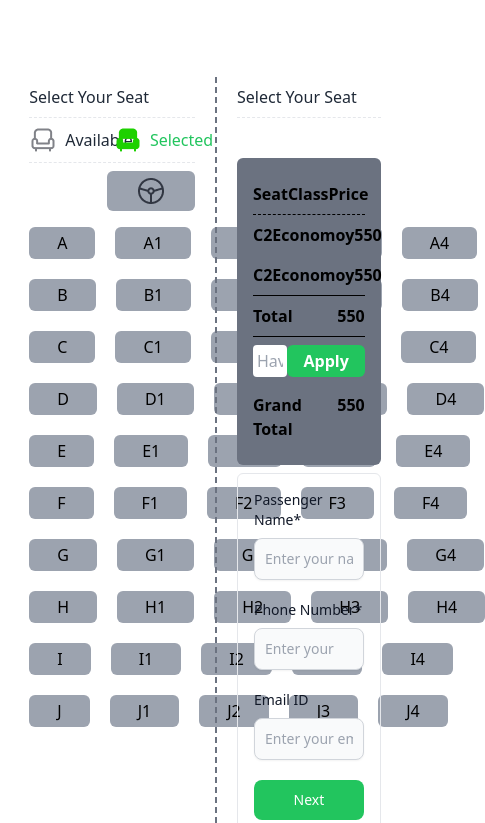
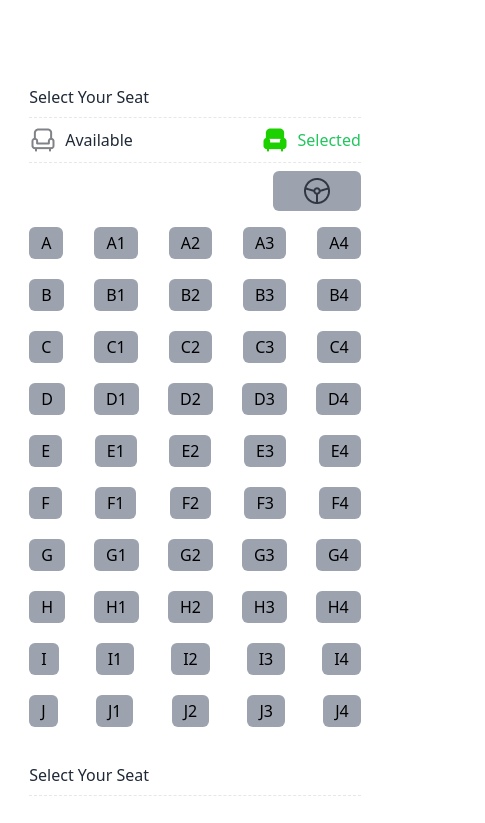
Before and after one commit to takbirgazi/assignment_5, a plain HTML site: page index.html in a window 390 px wide. Shown: the part 2274-3097 px from the top of the page, 485 px wide, since content can reach past the window. Drawn offline with nearby package versions, Linux system fonts and the light colour scheme.

Commit message:
Design Complete

```diff
--- a/index.html
+++ b/index.html
@@ -154,9 +154,9 @@
         </section>
           <div class="w-[85%] mx-auto">
 
-            <div class="flex gap-5 my-10">
+            <div class="flex lg:flex-row flex-col gap-5 my-10">
               <!-- Ticket Left Start -->
-            <div class="w-[50%]">
+            <div class="lg:w-[50%] w-full">
               <div class="border-b border-dashed py-2">
                 <h3>Select Your Seat</h3>
               </div>
@@ -170,74 +170,74 @@
               <!-- Seats  -->
               <div class="my-2 flex flex-col gap-5">
                 <div class="flex justify-between gap-5">
-                  <div class="py-1 px-7 rounded-md bg-gray-400 text-black">A</div>
-                  <div class="py-1 px-7 rounded-md bg-gray-400 text-black">A1</div>
-                  <div class="py-1 px-7 rounded-md bg-gray-400 text-black">A2</div>
-                  <div class="py-1 px-7 rounded-md bg-gray-400 text-black">A3</div>
-                  <div class="py-1 px-7 rounded-md bg-gray-400 text-black">A4</div>
+                  <div class="py-1 px-3 lg:px-7 rounded-md bg-gray-400 text-black">A</div>
+                  <div class="py-1 px-3 lg:px-7 rounded-md bg-gray-400 text-black">A1</div>
+                  <div class="py-1 px-3 lg:px-7 rounded-md bg-gray-400 text-black">A2</div>
+                  <div class="py-1 px-3 lg:px-7 rounded-md bg-gray-400 text-black">A3</div>
+                  <div class="py-1 px-3 lg:px-7 rounded-md bg-gray-400 text-black">A4</div>
                 </div>
                 <div class="flex justify-between gap-5">
-                  <div class="py-1 px-7 rounded-md bg-gray-400 text-black">B</div>
-                  <div class="py-1 px-7 rounded-md bg-gray-400 text-black">B1</div>
-                  <div class="py-1 px-7 rounded-md bg-gray-400 text-black">B2</div>
-                  <div class="py-1 px-7 rounded-md bg-gray-400 text-black">B3</div>
-                  <div class="py-1 px-7 rounded-md bg-gray-400 text-black">B4</div>
+                  <div class="py-1 px-3 lg:px-7 rounded-md bg-gray-400 text-black">B</div>
+                  <div class="py-1 px-3 lg:px-7 rounded-md bg-gray-400 text-black">B1</div>
+                  <div class="py-1 px-3 lg:px-7 rounded-md bg-gray-400 text-black">B2</div>
+                  <div class="py-1 px-3 lg:px-7 rounded-md bg-gray-400 text-black">B3</div>
+                  <div class="py-1 px-3 lg:px-7 rounded-md bg-gray-400 text-black">B4</div>
                 </div>
                 <div class="flex justify-between gap-5">
-                  <div class="py-1 px-7 rounded-md bg-gray-400 text-black">C</div>
-                  <div class="py-1 px-7 rounded-md bg-gray-400 text-black">C1</div>
-                  <div class="py-1 px-7 rounded-md bg-gray-400 text-black">C2</div>
-                  <div class="py-1 px-7 rounded-md bg-gray-400 text-black">C3</div>
-                  <div class="py-1 px-7 rounded-md bg-gray-400 text-black">C4</div>
+                  <div class="py-1 px-3 lg:px-7 rounded-md bg-gray-400 text-black">C</div>
+                  <div class="py-1 px-3 lg:px-7 rounded-md bg-gray-400 text-black">C1</div>
+                  <div class="py-1 px-3 lg:px-7 rounded-md bg-gray-400 text-black">C2</div>
+                  <div class="py-1 px-3 lg:px-7 rounded-md bg-gray-400 text-black">C3</div>
+                  <div class="py-1 px-3 lg:px-7 rounded-md bg-gray-400 text-black">C4</div>
                 </div>
                 <div class="flex justify-between gap-5">
-                  <div class="py-1 px-7 rounded-md bg-gray-400 text-black">D</div>
-                  <div class="py-1 px-7 rounded-md bg-gray-400 text-black">D1</div>
-                  <div class="py-1 px-7 rounded-md bg-gray-400 text-black">D2</div>
-                  <div class="py-1 px-7 rounded-md bg-gray-400 text-black">D3</div>
-                  <div class="py-1 px-7 rounded-md bg-gray-400 text-black">D4</div>
+                  <div class="py-1 px-3 lg:px-7 rounded-md bg-gray-400 text-black">D</div>
+                  <div class="py-1 px-3 lg:px-7 rounded-md bg-gray-400 text-black">D1</div>
+                  <div class="py-1 px-3 lg:px-7 rounded-md bg-gray-400 text-black">D2</div>
+                  <div class="py-1 px-3 lg:px-7 rounded-md bg-gray-400 text-black">D3</div>
+                  <div class="py-1 px-3 lg:px-7 rounded-md bg-gray-400 text-black">D4</div>
                 </div>
                 <div class="flex justify-between gap-5">
-                  <div class="py-1 px-7 rounded-md bg-gray-400 text-black">E</div>
-                  <div class="py-1 px-7 rounded-md bg-gray-400 text-black">E1</div>
-                  <div class="py-1 px-7 rounded-md bg-gray-400 text-black">E2</div>
-                  <div class="py-1 px-7 rounded-md bg-gray-400 text-black">E3</div>
-                  <div class="py-1 px-7 rounded-md bg-gray-400 text-black">E4</div>
+                  <div class="py-1 px-3 lg:px-7 rounded-md bg-gray-400 text-black">E</div>
+                  <div class="py-1 px-3 lg:px-7 rounded-md bg-gray-400 text-black">E1</div>
+                  <div class="py-1 px-3 lg:px-7 rounded-md bg-gray-400 text-black">E2</div>
+                  <div class="py-1 px-3 lg:px-7 rounded-md bg-gray-400 text-black">E3</div>
+                  <div class="py-1 px-3 lg:px-7 rounded-md bg-gray-400 text-black">E4</div>
                 </div>
                 <div class="flex justify-between gap-5">
-                  <div class="py-1 px-7 rounded-md bg-gray-400 text-black">F</div>
-                  <div class="py-1 px-7 rounded-md bg-gray-400 text-black">F1</div>
-                  <div class="py-1 px-7 rounded-md bg-gray-400 text-black">F2</div>
-                  <div class="py-1 px-7 rounded-md bg-gray-400 text-black">F3</div>
-                  <div class="py-1 px-7 rounded-md bg-gray-400 text-black">F4</div>
+                  <div class="py-1 px-3 lg:px-7 rounded-md bg-gray-400 text-black">F</div>
+                  <div class="py-1 px-3 lg:px-7 rounded-md bg-gray-400 text-black">F1</div>
+                  <div class="py-1 px-3 lg:px-7 rounded-md bg-gray-400 text-black">F2</div>
+                  <div class="py-1 px-3 lg:px-7 rounded-md bg-gray-400 text-black">F3</div>
+                  <div class="py-1 px-3 lg:px-7 rounded-md bg-gray-400 text-black">F4</div>
                 </div>
                 <div class="flex justify-between gap-5">
-                  <div class="py-1 px-7 rounded-md bg-gray-400 text-black">G</div>
-                  <div class="py-1 px-7 rounded-md bg-gray-400 text-black">G1</div>
-                  <div class="py-1 px-7 rounded-md bg-gray-400 text-black">G2</div>
-                  <div class="py-1 px-7 rounded-md bg-gray-400 text-black">G3</div>
-                  <div class="py-1 px-7 rounded-md bg-gray-400 text-black">G4</div>
+                  <div class="py-1 px-3 lg:px-7 rounded-md bg-gray-400 text-black">G</div>
+                  <div class="py-1 px-3 lg:px-7 rounded-md bg-gray-400 text-black">G1</div>
+                  <div class="py-1 px-3 lg:px-7 rounded-md bg-gray-400 text-black">G2</div>
+                  <div class="py-1 px-3 lg:px-7 rounded-md bg-gray-400 text-black">G3</div>
+                  <div class="py-1 px-3 lg:px-7 rounded-md bg-gray-400 text-black">G4</div>
                 </div>
                 <div class="flex justify-between gap-5">
-                  <div class="py-1 px-7 rounded-md bg-gray-400 text-black">H</div>
-                  <div class="py-1 px-7 rounded-md bg-gray-400 text-black">H1</div>
-                  <div class="py-1 px-7 rounded-md bg-gray-400 text-black">H2</div>
-                  <div class="py-1 px-7 rounded-md bg-gray-400 text-black">H3</div>
-                  <div class="py-1 px-7 rounded-md bg-gray-400 text-black">H4</div>
+                  <div class="py-1 px-3 lg:px-7 rounded-md bg-gray-400 text-black">H</div>
+                  <div class="py-1 px-3 lg:px-7 rounded-md bg-gray-400 text-black">H1</div>
+                  <div class="py-1 px-3 lg:px-7 rounded-md bg-gray-400 text-black">H2</div>
+                  <div class="py-1 px-3 lg:px-7 rounded-md bg-gray-400 text-black">H3</div>
+                  <div class="py-1 px-3 lg:px-7 rounded-md bg-gray-400 text-black">H4</div>
                 </div>
                 <div class="flex justify-between gap-5">
-                  <div class="py-1 px-7 rounded-md bg-gray-400 text-black">I</div>
-                  <div class="py-1 px-7 rounded-md bg-gray-400 text-black">I1</div>
-                  <div class="py-1 px-7 rounded-md bg-gray-400 text-black">I2</div>
-                  <div class="py-1 px-7 rounded-md bg-gray-400 text-black">I3</div>
-                  <div class="py-1 px-7 rounded-md bg-gray-400 text-black">I4</div>
+                  <div class="py-1 px-3 lg:px-7 rounded-md bg-gray-400 text-black">I</div>
+                  <div class="py-1 px-3 lg:px-7 rounded-md bg-gray-400 text-black">I1</div>
+                  <div class="py-1 px-3 lg:px-7 rounded-md bg-gray-400 text-black">I2</div>
+                  <div class="py-1 px-3 lg:px-7 rounded-md bg-gray-400 text-black">I3</div>
+                  <div class="py-1 px-3 lg:px-7 rounded-md bg-gray-400 text-black">I4</div>
                 </div>
                 <div class="flex justify-between gap-5">
-                  <div class="py-1 px-7 rounded-md bg-gray-400 text-black">J</div>
-                  <div class="py-1 px-7 rounded-md bg-gray-400 text-black">J1</div>
-                  <div class="py-1 px-7 rounded-md bg-gray-400 text-black">J2</div>
-                  <div class="py-1 px-7 rounded-md bg-gray-400 text-black">J3</div>
-                  <div class="py-1 px-7 rounded-md bg-gray-400 text-black">J4</div>
+                  <div class="py-1 px-3 lg:px-7 rounded-md bg-gray-400 text-black">J</div>
+                  <div class="py-1 px-3 lg:px-7 rounded-md bg-gray-400 text-black">J1</div>
+                  <div class="py-1 px-3 lg:px-7 rounded-md bg-gray-400 text-black">J2</div>
+                  <div class="py-1 px-3 lg:px-7 rounded-md bg-gray-400 text-black">J3</div>
+                  <div class="py-1 px-3 lg:px-7 rounded-md bg-gray-400 text-black">J4</div>
                 </div>
               </div>
 
@@ -247,7 +247,7 @@
             </div>
             <!-- Ticket Left end -->
             <!-- ticket right start -->
-            <div class="w-[50%] border-l-2 border-dashed border-gray-500 pl-5">
+            <div class="lg:w-[50%] lg:border-l-2 border-dashed border-gray-500 lg:pl-5">
               <div class="border-b border-dashed py-2">
                 <h3>Select Your Seat</h3>
               </div>
```
